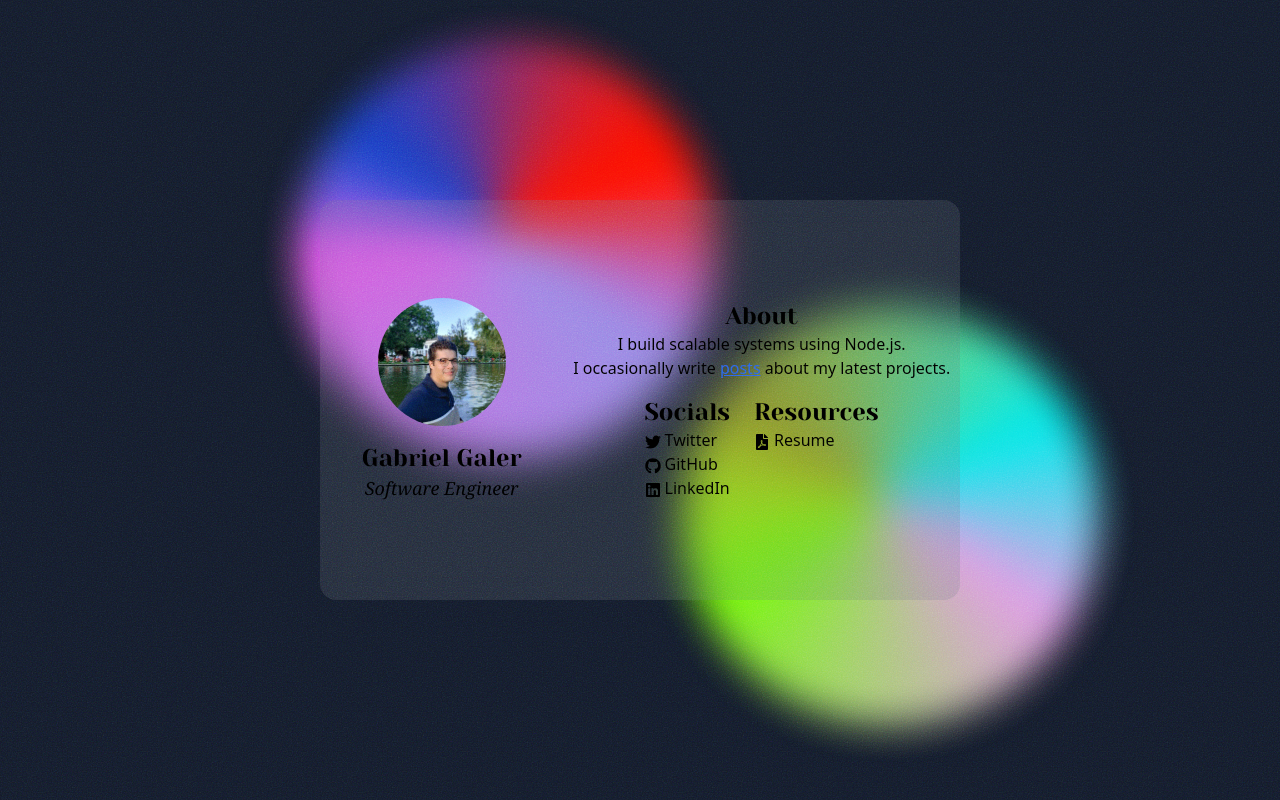
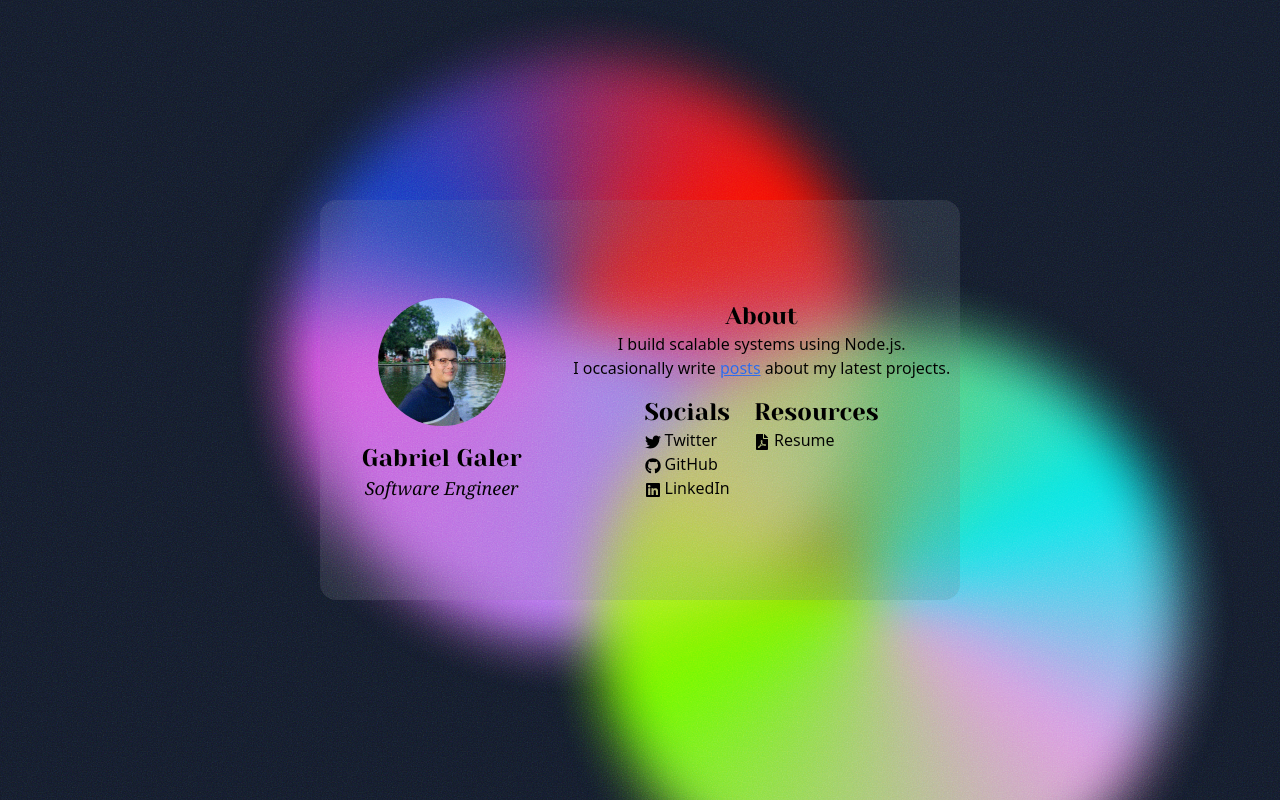
Before and after one commit to galer7/portfolio-old, a Next.js app: page / in a window 1280 px wide. Built offline with nearby package versions, Linux system fonts and the light colour scheme.

Commit message:
Change from absolute to fixed for scroll bar to disappear; Play around with gradients dimensions for different media device res

```diff
--- a/src/components/Layout.tsx
+++ b/src/components/Layout.tsx
@@ -5,22 +5,22 @@ export default function Layout({ children }: { children?: React.ReactNode }) {
   const GradientBackground = () => {
     return (
       <>
-        <div className="pointer-events-none absolute inset-0 left-[20%] overflow-hidden -z-10">
+        <div className="pointer-events-none fixed inset-0 left-[18%] overflow-hidden -z-10 w-[500px] h-[500px] lg:w-[700px] lg:h-[700px]">
           <Image
             src="/gradients/gradient1.png"
             alt="First gradient"
-            className="bg-no-repeat will-change-transform w-[500px] h-[500px]"
-            height={500}
-            width={500}
+            className="bg-no-repeat will-change-transform overflow-hidden"
+            layout="fill"
+            objectFit="cover"
           />
         </div>
-        <div className="pointer-events-none absolute inset-0 left-1/2 top-1/3 overflow-hidden -z-10">
+        <div className="pointer-events-none fixed inset-0 left-[42%] top-1/3 overflow-hidden -z-10  w-[500px] h-[500px] lg:w-[700px] lg:h-[700px]">
           <Image
             src="/gradients/gradient2.png"
             alt="First gradient"
-            className="bg-no-repeat will-change-transform w-[500px] h-[500px]"
-            height={500}
-            width={500}
+            className="bg-no-repeat will-change-transform overflow-hidden"
+            layout="fill"
+            objectFit="cover"
           />
         </div>
       </>
```
Also changed, not shown: src/data/21-days-design.mdx (added), src/data/install-scheme.mdx (added), src/data/install_scheme.mdx (deleted), src/data/primordials-nodejs.mdx (added), src/data/primordials_nodejs.mdx (deleted), src/data/type-theory.mdx (added), src/data/type_theory.mdx (deleted).
